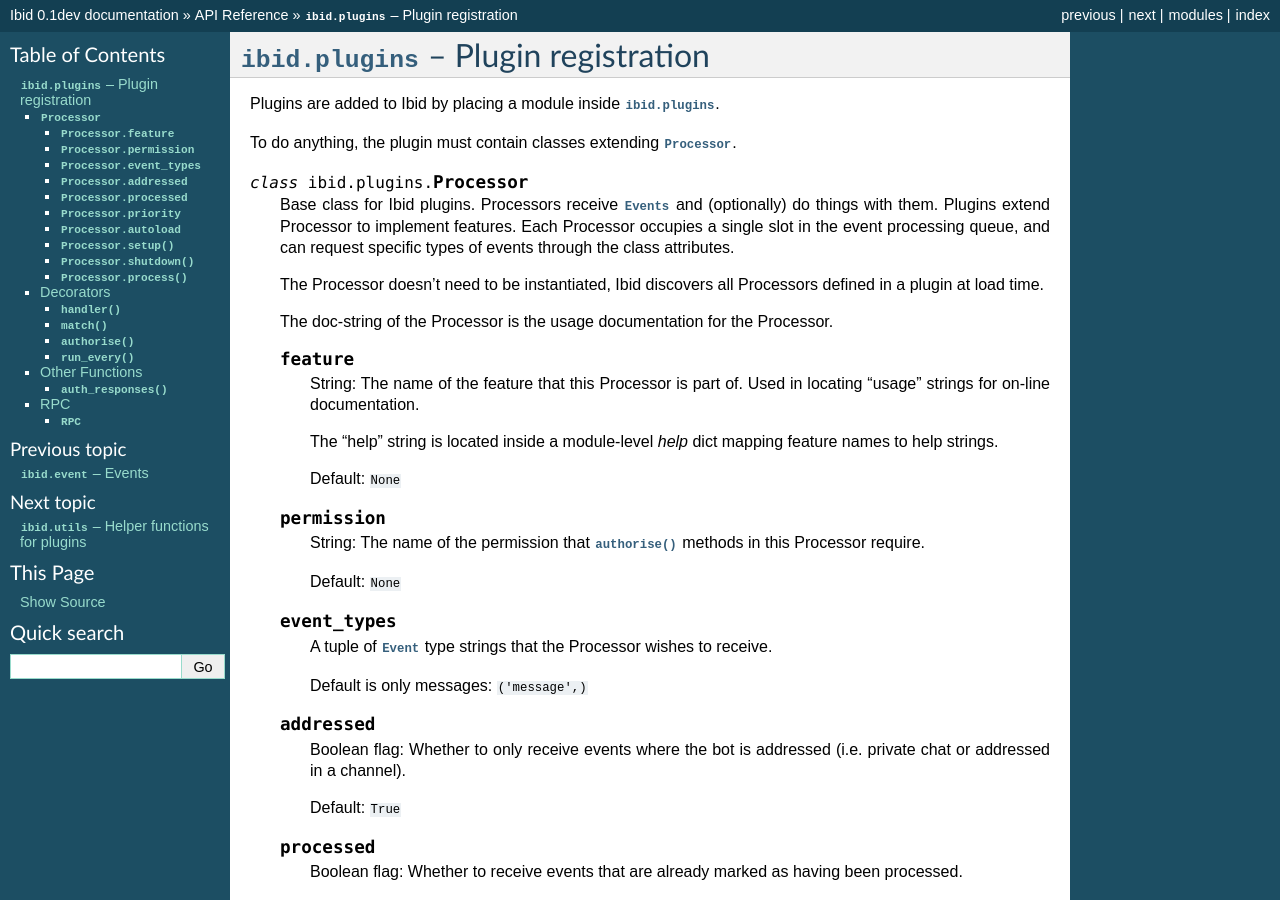
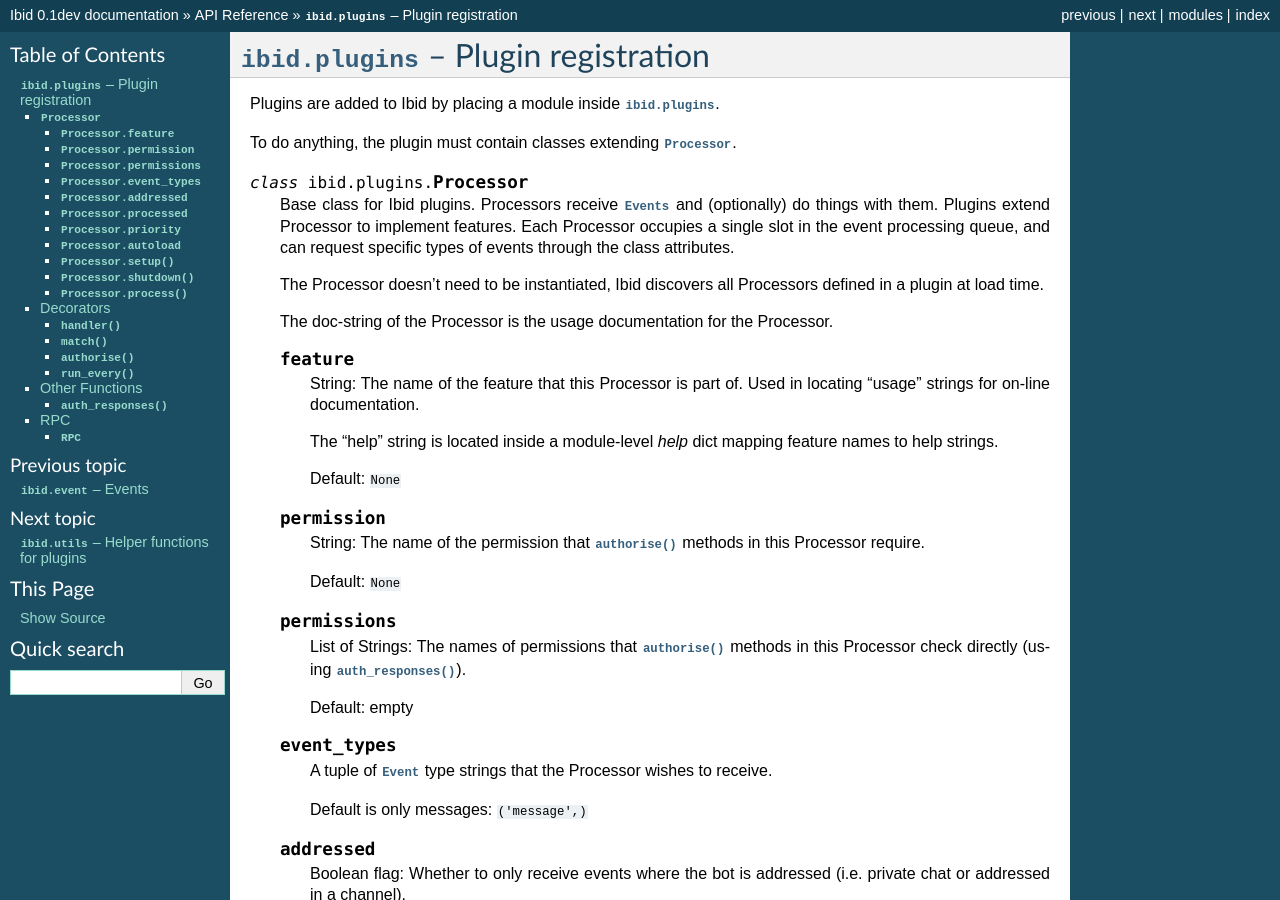
Before and after one commit to ibid/ibid, a Sphinx documentation site: the page built from docs/api/ibid.plugins.rst, in a window 1280 px wide and 900 px high. Built offline with Sphinx 7.4.7, drawn with Linux system fonts in a browser that asks for light colours; some of the changed text lies outside the part shown.

Commit message:
Add Processor.permissions

```diff
--- a/docs/api/ibid.plugins.rst
+++ b/docs/api/ibid.plugins.rst
@@ -41,6 +41,14 @@ To do anything, the plugin must contain classes extending
       in this Processor require.
 
       Default: ``None``
+
+   .. attribute:: permissions
+
+      List of Strings: The names of permissions that :func:`authorise`
+      methods in this Processor check directly (using
+      :func:`auth_responses`).
+
+      Default: empty
 
    .. attribute:: event_types
 
@@ -202,6 +210,9 @@ Other Functions
    can call it directly if you need more complex permission handling
    than :meth:`@authorise() <authorise>` allows for.
 
+   When you use this, you should ensure that *permission* is listed in
+   :attr:`Processor.permission` or :attr:`Processor.permissions`.
+
 RPC
 ---
 
```
